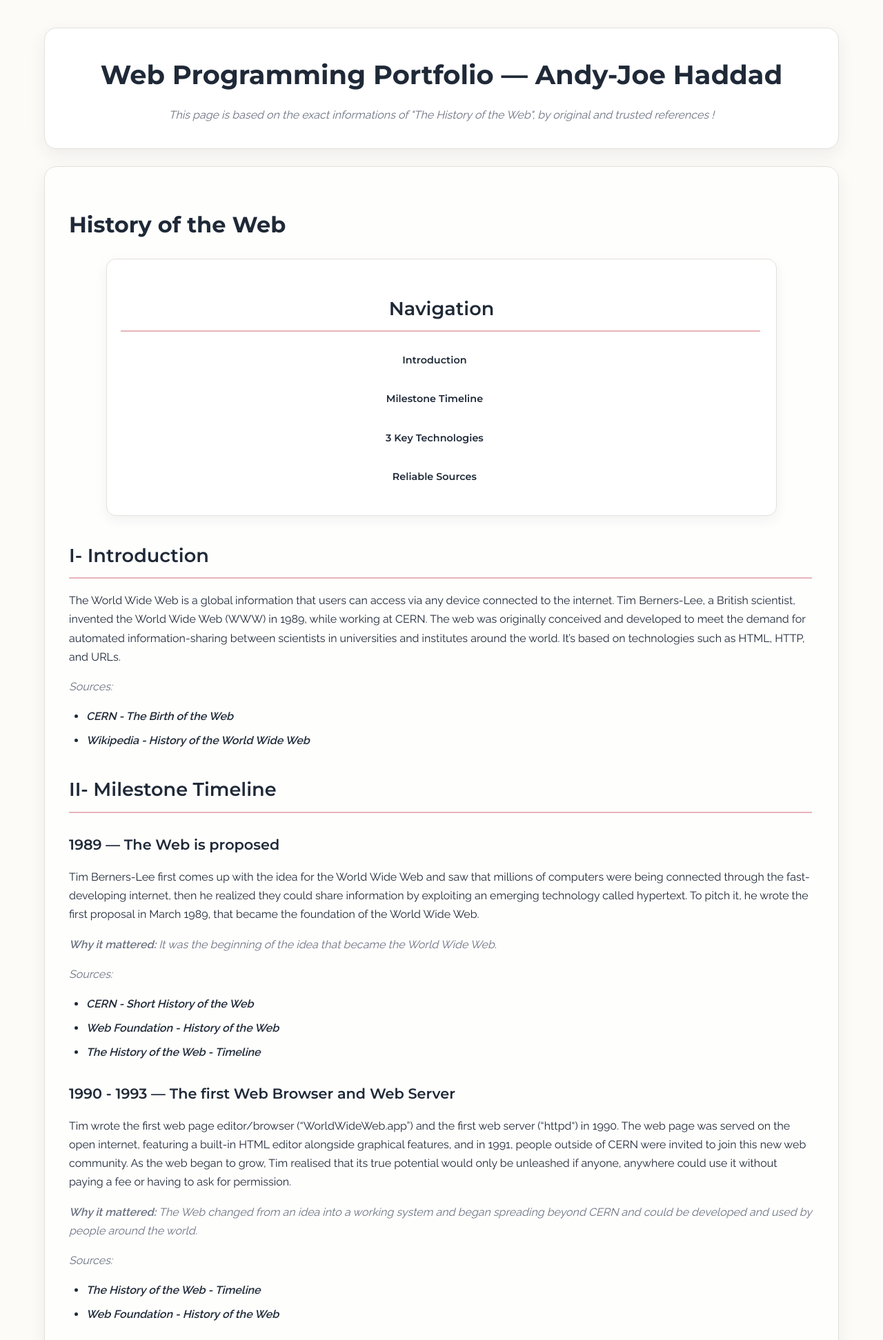
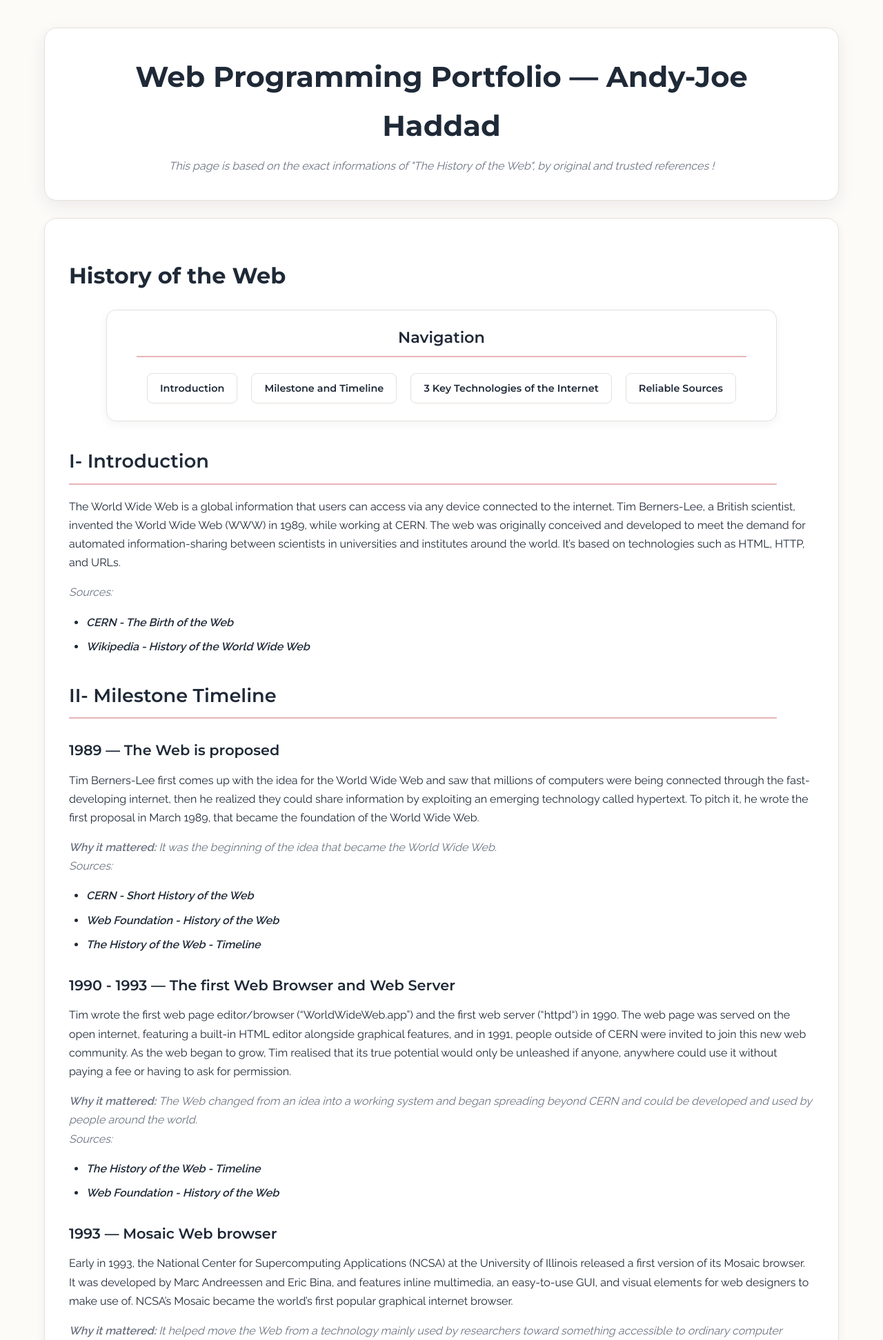
Before and after one commit to Andoud123/web-programming-site, a Flask app: page /web-history in a window 1280 px wide. Shown: the top 1943 px of the page at 69% size. Run offline with Flask 3, Linux system fonts and the light colour scheme.

Commit message:
Part 2: Style your Site with AI

```diff
--- a/static/style.css
+++ b/static/style.css
@@ -1,29 +1,43 @@
-/* ==============================
+/* =========================================
    FONTS
-   ============================== */
+   ========================================= */
 
 @import url('https://fonts.googleapis.com/css2?family=Montserrat:wght@500;600;700&family=Raleway:wght@400;500;600&display=swap');
 
 
-/* ==============================
-   MAIN COLORS
-   Neutral + Rose Gold
-   ============================== */
+/* =========================================
+   DESIGN TOKENS
+   ========================================= */
 
 :root {
-    --background: #FDFBF8;
-    --surface: #FFFFFF;
-    --text: #1F2937;
-    --accent: #E8B4B8;
-    --accent-dark: #C98F94;
-    --muted: #9CA3AF;
-    --border: #E5E0DC;
+    --background: #fdfbf8;
+    --surface: #ffffff;
+
+    --text: #1f2937;
+    --text-muted: #6b7280;
+
+    --accent: #e8b4b8;
+    --accent-dark: #c98f94;
+
+    --border: #e5e0dc;
+
+    --soft-accent: #fcf5f5;
+    --soft-code: #f3efec;
+
+    --shadow-small: 0 4px 14px rgba(31, 41, 55, 0.05);
+    --shadow-medium: 0 8px 24px rgba(31, 41, 55, 0.08);
+
+    --radius-small: 8px;
+    --radius-medium: 14px;
+    --radius-large: 18px;
+
+    --content-width: 1200px;
 }
 
 
-/* ==============================
-   GENERAL PAGE
-   ============================== */
+/* =========================================
+   GENERAL
+   ========================================= */
 
 * {
     box-sizing: border-box;
@@ -45,13 +59,12 @@ body {
 }
 
 
-/* ==============================
+/* =========================================
    HEADER
-   ============================== */
+   ========================================= */
 
 header {
-    width: 90%;
-    max-width: 1200px;
+    width: min(90%, var(--content-width));
 
     margin: 40px auto 25px;
     padding: 35px 40px;
@@ -59,18 +72,18 @@ header {
     background-color: var(--surface);
 
     border: 1px solid var(--border);
-    border-radius: 18px;
+    border-radius: var(--radius-large);
 
-    box-shadow: 0 8px 25px rgba(31, 41, 55, 0.07);
+    box-shadow: var(--shadow-medium);
 
     text-align: center;
 }
 
 header h1 {
-    margin: 0 0 12px;
+    margin: 0 0 10px;
 
     font-family: 'Montserrat', Arial, sans-serif;
-    font-size: 2.4rem;
+    font-size: clamp(1.8rem, 4vw, 2.6rem);
     font-weight: 700;
 
     color: var(--text);
@@ -79,34 +92,107 @@ header h1 {
 header p {
     margin: 0;
 
-    color: #6B7280;
+    color: var(--text-muted);
     font-size: 1rem;
 }
 
 
-/* ==============================
+/* =========================================
+   NAVIGATION
+   ========================================= */
+
+nav {
+    width: min(90%, var(--content-width));
+
+    margin: 0 auto 30px;
+    padding: 20px;
+
+    background-color: var(--surface);
+
+    border: 1px solid var(--border);
+    border-radius: var(--radius-medium);
+
+    box-shadow: var(--shadow-small);
+
+    text-align: center;
+}
+
+
+/* Navigation title */
+
+nav h2 {
+    margin: 0 0 18px;
+
+    font-family: 'Montserrat', Arial, sans-serif;
+    font-size: 1.4rem;
+    font-weight: 600;
+
+    color: var(--text);
+}
+
+
+/* Remove the normal underline from the navigation title */
+
+nav h2::after {
+    margin: 8px auto 0;
+}
+
+
+/* Navigation links */
+
+nav a {
+    display: inline-block;
+
+    margin: 5px 8px;
+    padding: 9px 18px;
+
+    background-color: var(--surface);
+
+    border: 1px solid var(--border);
+    border-radius: var(--radius-small);
+
+    color: var(--text);
+
+    font-family: 'Montserrat', Arial, sans-serif;
+    font-size: 0.9rem;
+    font-weight: 600;
+
+    text-decoration: none;
+}
+
+
+/* Hover */
+
+nav a:hover {
+    background-color: var(--soft-accent);
+
+    border-color: var(--accent);
+
+    color: var(--accent-dark);
+}
+
+/* =========================================
    MAIN CONTENT
-   ============================== */
+   ========================================= */
 
 main {
-    width: 90%;
-    max-width: 1200px;
+    width: min(90%, var(--content-width));
 
     margin: 0 auto 40px;
     padding: 35px;
 
-    background-color: rgba(255, 255, 255, 0.75);
+    background-color: var(--surface);
 
     border: 1px solid var(--border);
-    border-radius: 18px;
+    border-radius: var(--radius-large);
 
-    box-shadow: 0 8px 25px rgba(31, 41, 55, 0.06);
+    box-shadow: var(--shadow-small);
 }
 
 
-/* ==============================
-   TITLES
-   ============================== */
+/* =========================================
+   HEADINGS
+   ========================================= */
 
 h1,
 h2,
@@ -133,14 +219,14 @@ h3 {
 }
 
 
-/* Thin rose-gold line under section titles */
+/* Thin rose-gold underline */
 
 h2::after {
     content: "";
 
     display: block;
 
-    width: 99.7%;
+    width: 95%;
     height: 2px;
 
     margin-top: 8px;
@@ -149,24 +235,27 @@ h2::after {
 }
 
 
-/* ==============================
+/* =========================================
    PARAGRAPHS
-   ============================== */
+   ========================================= */
 
 p {
+    margin-top: 0;
+
     font-family: 'Raleway', Arial, sans-serif;
     font-size: 1rem;
+
     color: var(--text);
 }
 
 em {
-    color: #6B7280;
+    color: var(--text-muted);
 }
 
 
-/* ==============================
+/* =========================================
    LINKS
-   ============================== */
+   ========================================= */
 
 a {
     color: var(--text);
@@ -175,62 +264,99 @@ a {
     font-weight: 600;
 
     text-decoration: none;
-
-    border-bottom: 2px solid transparent;
 }
 
 a:hover {
     color: var(--accent-dark);
-
-    border-bottom: 2px solid var(--accent);
 }
 
+h4 {
+    display: inline-block;
 
-/* ==============================
-   NAVIGATION
-   Works if your page contains <nav>
-   ============================== */
-
-nav {
-    width: 90%;
-    max-width: 1200px;
-
-    margin: 0 auto 30px;
-    padding: 14px 20px;
+    margin: 25px 0;
+    padding: 10px 20px;
 
     background-color: var(--surface);
 
     border: 1px solid var(--border);
-    border-radius: 14px;
+    border-radius: var(--radius-small);
 
-    box-shadow: 0 6px 18px rgba(31, 41, 55, 0.06);
+    box-shadow: var(--shadow-small);
+
+    font-family: 'Montserrat', Arial, sans-serif;
+    font-size: 0.85rem;
 
     text-align: center;
 }
 
-nav a {
-    display: inline-block;
-
-    margin: 5px 12px;
-    padding: 6px 2px;
-
-    font-family: 'Montserrat', Arial, sans-serif;
-    font-size: 0.9rem;
-    font-weight: 600;
-
-    border-bottom: 2px solid transparent;
+h4 a {
+    color: var(--text);
+    text-decoration: none;
 }
 
-nav a:hover {
+h4:hover {
+    background-color: var(--soft-accent);
+    border-color: var(--accent);
+}
+
+h4:hover a {
     color: var(--accent-dark);
+}
 
-    border-bottom: 2px solid var(--accent);
+/* =========================================
+   WEEKLY WORK
+   ========================================= */
+
+/*
+   CSS Grid creates a responsive gallery.
+
+   Each item must be at least 240px wide.
+   The browser automatically creates as many
+   columns as can fit.
+*/
+
+.weekly-list {
+    display: grid;
+
+    grid-template-columns: repeat(
+        auto-fit,
+        minmax(240px, 1fr)
+    );
+
+    gap: 20px;
+
+    margin-top: 25px;
 }
 
 
-/* ==============================
-   SECTIONS
-   ============================== */
+/* Weekly Work cards */
+
+.weekly-list > * {
+    padding: 24px;
+
+    background-color: var(--surface);
+
+    border: 1px solid var(--border);
+    border-radius: var(--radius-medium);
+
+    box-shadow: var(--shadow-small);
+
+    min-width: 0;
+}
+
+
+/* Card headings */
+
+.weekly-list h2,
+.weekly-list h3,
+.weekly-list h4 {
+    margin-top: 0;
+}
+
+
+/* =========================================
+   GENERAL SECTIONS
+   ========================================= */
 
 section {
     margin: 30px 0;
@@ -269,69 +395,9 @@ article h3 {
 }
 
 
-/* ==============================
-   LISTS
-   ============================== */
-
-ul,
-ol {
-    padding-left: 25px;
-}
-
-li {
-    width:95%;
-    margin-bottom: 8px;
-}
-
-
-/* ==============================
-   CODE
-   ============================== */
-
-code {
-    padding: 3px 6px;
-
-    background-color: #F3EFEC;
-
-    border-radius: 5px;
-
-    font-family: Consolas, monospace;
-    color: #7C5559;
-}
-
-
-/* ==============================
-   FOOTER
-   ============================== */
-
-footer {
-    width: 90%;
-    max-width: 1200px;
-
-    margin: 0 auto 30px;
-    padding: 25px 30px;
-
-    background-color: var(--surface);
-
-    border: 1px solid var(--border);
-    border-radius: 16px;
-
-    text-align: center;
-
-    box-shadow: 0 6px 18px rgba(31, 41, 55, 0.05);
-}
-
-footer p {
-    margin: 5px 0;
-
-    color: #6B7280;
-    font-size: 0.85rem;
-}
-
-
-/* ==============================
-   HISTORY PAGES
-   ============================== */
+/* =========================================
+   HISTORY CONTENT
+   ========================================= */
 
 main > section h2 {
     font-size: 1.8rem;
@@ -342,9 +408,57 @@ main > section h3 {
 }
 
 
-/* ==============================
+/* =========================================
+   LISTS
+   ========================================= */
+
+ul,
+ol {
+    padding-left: 25px;
+}
+
+li {
+    margin-bottom: 8px;
+}
+
+
+/* =========================================
+   CODE
+   ========================================= */
+
+code {
+    padding: 3px 6px;
+
+    background-color: var(--soft-code);
+
+    border-radius: var(--radius-small);
+
+    font-family: Consolas, monospace;
+    color: #7c5559;
+}
+
+
+/* =========================================
+   HIGHLIGHT / KEY TECHNOLOGIES
+   ========================================= */
+
+.highlight {
+    padding: 20px;
+
+    background-color: var(--soft-accent);
+
+    border: 1px solid var(--accent);
+    border-radius: var(--radius-medium);
+}
+
+.highlight h3 {
+    color: var(--accent-dark);
+}
+
+
+/* =========================================
    TABLES
-   ============================== */
+   ========================================= */
 
 table {
     width: 100%;
--- a/templates/web-history.html
+++ b/templates/web-history.html
@@ -14,12 +14,10 @@
 
         <nav>
             <h2>Navigation</h2>
-                <ul type="none">
-                    <li><a href="#introduction">Introduction</a></li>
-                    <li><a href="#milestone">Milestone Timeline</a></li>
-                    <li><a href="#keytech">3 Key Technologies</a></li>
-                    <li><a href="#reliablesrcs">Reliable Sources</a></li>
-                </ul>
+                    <a href="#introduction">Introduction</a>
+                    <a href="#milestone">Milestone and Timeline</a>
+                    <a href="#keytech">3 Key Technologies of the Internet</a>
+                    <a href="#relsrc">Reliable Sources</a>
         </nav>
 
         <h2 id="introduction">I- Introduction</h2>
@@ -94,7 +92,7 @@
                 <p>A URL (Uniform Resource Locator) is the address of a unique resource on the internet. It is one of the key mechanisms used by browsers to retrieve published resources, such as HTML pages, CSS documents, images, and so on. In theory, each valid URL points to a unique resource.</p>
                 <em>Source: <a href="https://developer.mozilla.org/en-US/docs/Learn_web_development/Howto/Web_mechanics/What_is_a_URL">MDN - What is a URL?</a></em>
 
-        <h2 id="reliablesrcs">IV- Reliable Sources</h2>
+        <h2 id="relsrc">IV- Reliable Sources</h2>
             <ul>
                 <li><em><a href="https://home.cern/science/computing/the-birth-of-the-web/">CERN - The Birth of the Web</a></em></li>
                 <li><em><a href="https://home.cern/science/computing/the-birth-of-the-web/short-history-web/">CERN - Short History of the Web</a></em></li>
@@ -108,7 +106,8 @@
                 <li><em><a href="https://developer.mozilla.org/en-US/docs/Learn_web_development/Howto/Web_mechanics/What_is_a_URL">MDN - What is a URL?</a></em></li>
             </ul>
 
-        <em><a href="#title"><strong>> BACK TO TOP <</strong></a></em>
+        <h4><a href="#title"><strong>BACK TO TOP</strong></a></h4>
+        <h4><a href="/"><strong>HOME</strong></a></h4>
     {% endblock %}
 
     </body>
```
Also changed, not shown: other parts of static/style.css (+48 -38 lines), templates/internet-history.html (+7 -7 lines).
